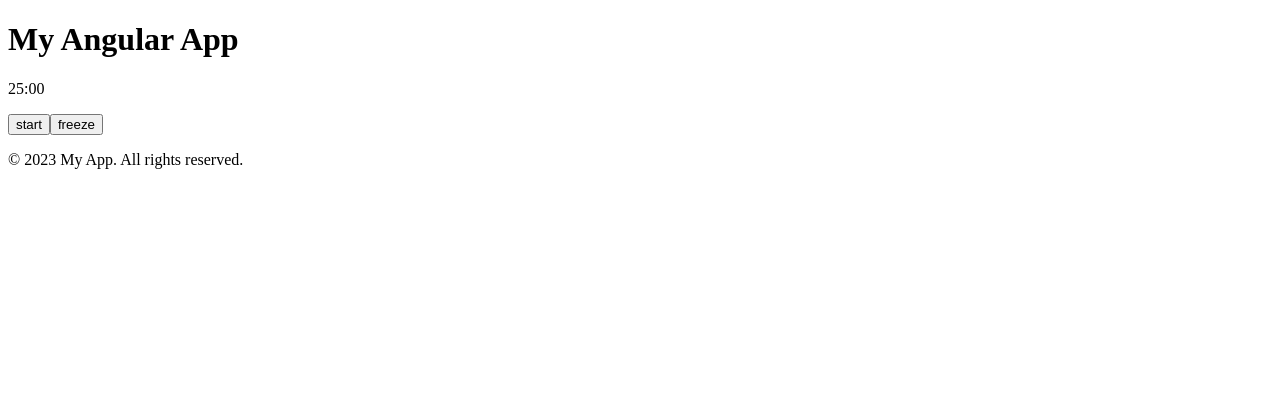
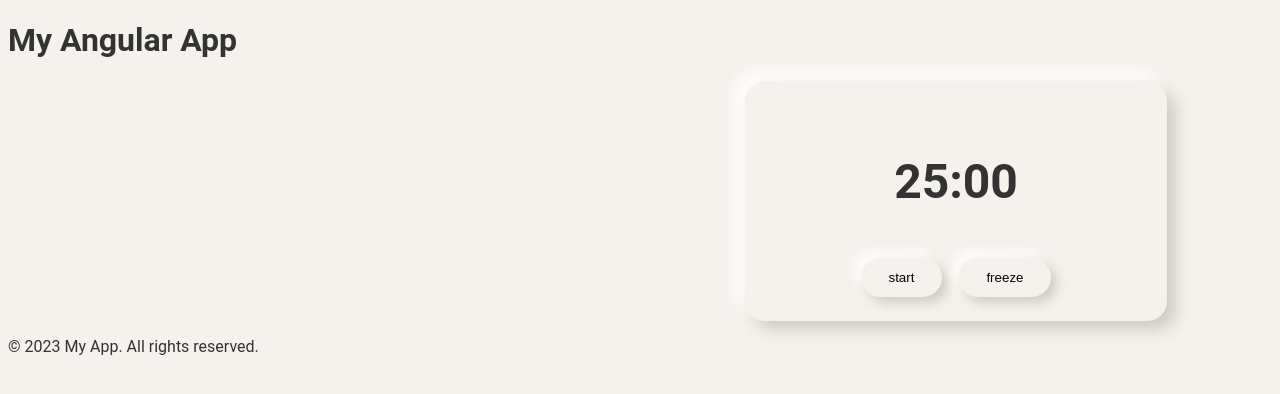
Before and after one commit to OlivierCadoz/po-todo-ro, an Angular app: page / in a window 1280 px wide. Shown: the top 394 px of the page. Built offline with nearby package versions, Linux system fonts and the light colour scheme.

Commit message:
feat(ui): improve pomodoro visual

```diff
--- a/src/app/app.scss
+++ b/src/app/app.scss
@@ -0,0 +1,5 @@
+main {
+  ::ng-deep po-counter {
+    grid-column: 8 / 12;
+  }
+}
--- a/src/app/domains/Pomodoro/components/po-counter/po-counter.html
+++ b/src/app/domains/Pomodoro/components/po-counter/po-counter.html
@@ -1,3 +1,5 @@
-<p>{{ count() }}</p>
-<button (click)="startCounter()">start</button>
-<button (click)="freezeCounter()">freeze</button>
+<article class="pocounter">
+  <p class="pocounter_count">{{ count() }}</p>
+  <button class="pocounter_button" (click)="startCounter()">start</button>
+  <button class="pocounter_button pocounter_button--margin" (click)="freezeCounter()">freeze</button>
+</article>
--- a/src/app/domains/Pomodoro/components/po-counter/po-counter.scss
+++ b/src/app/domains/Pomodoro/components/po-counter/po-counter.scss
@@ -0,0 +1,30 @@
+.pocounter {
+  text-align: center;
+  padding: 24px 16px;
+  border-radius: 20px;
+  background: #f5f2ed;
+  box-shadow: 9px 9px 16px #d1cbc1, -9px -9px 16px #fefdfb;
+
+  &_count {
+    font-size: 3rem;
+    font-weight: bold;
+  }
+
+  &_button {
+    padding: 12px 28px;
+    font-weight: 500;
+    border: none;
+    border-radius: 30px;
+    cursor: pointer;
+    background: #f5f2ed;
+    box-shadow: 6px 6px 12px #d1cbc1, -6px -6px 12px #fefdfb;
+
+    &--margin {
+      margin-left: 1rem;
+    }
+
+    &:hover {
+      box-shadow: inset 4px 4px 8px #d1cbc1, inset -4px -4px 8px #fefdfb;
+    }
+  }
+}
--- a/src/app/pages/home/home.scss
+++ b/src/app/pages/home/home.scss
@@ -0,0 +1,4 @@
+:host {
+  display: grid;
+  grid-template-columns: repeat(12, 1fr);
+}
--- a/src/styles.scss
+++ b/src/styles.scss
@@ -1 +1,10 @@
 /* You can add global styles to this file, and also import other style files */
+* {
+  box-sizing: border-box;
+}
+
+body {
+  font-family: 'Roboto', sans-serif;
+  background-color: #f5f2ed;
+  color: #333;
+}
```
